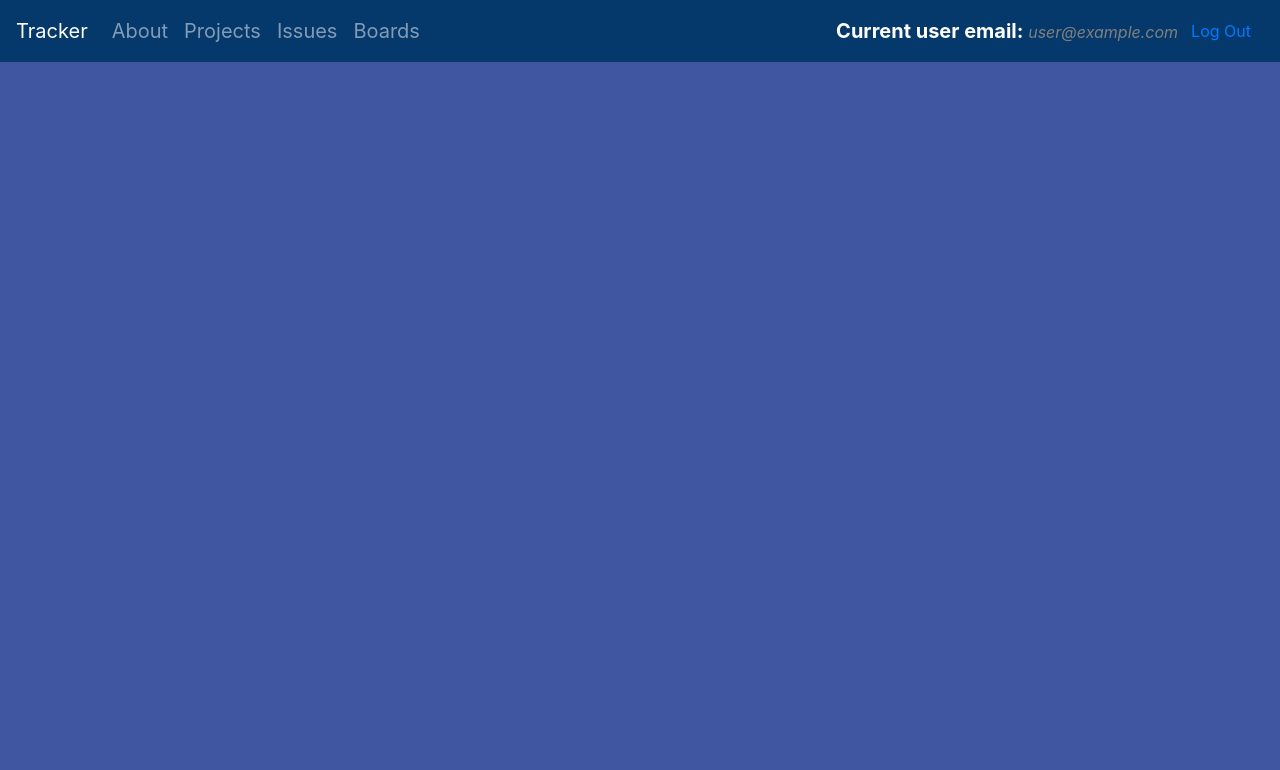
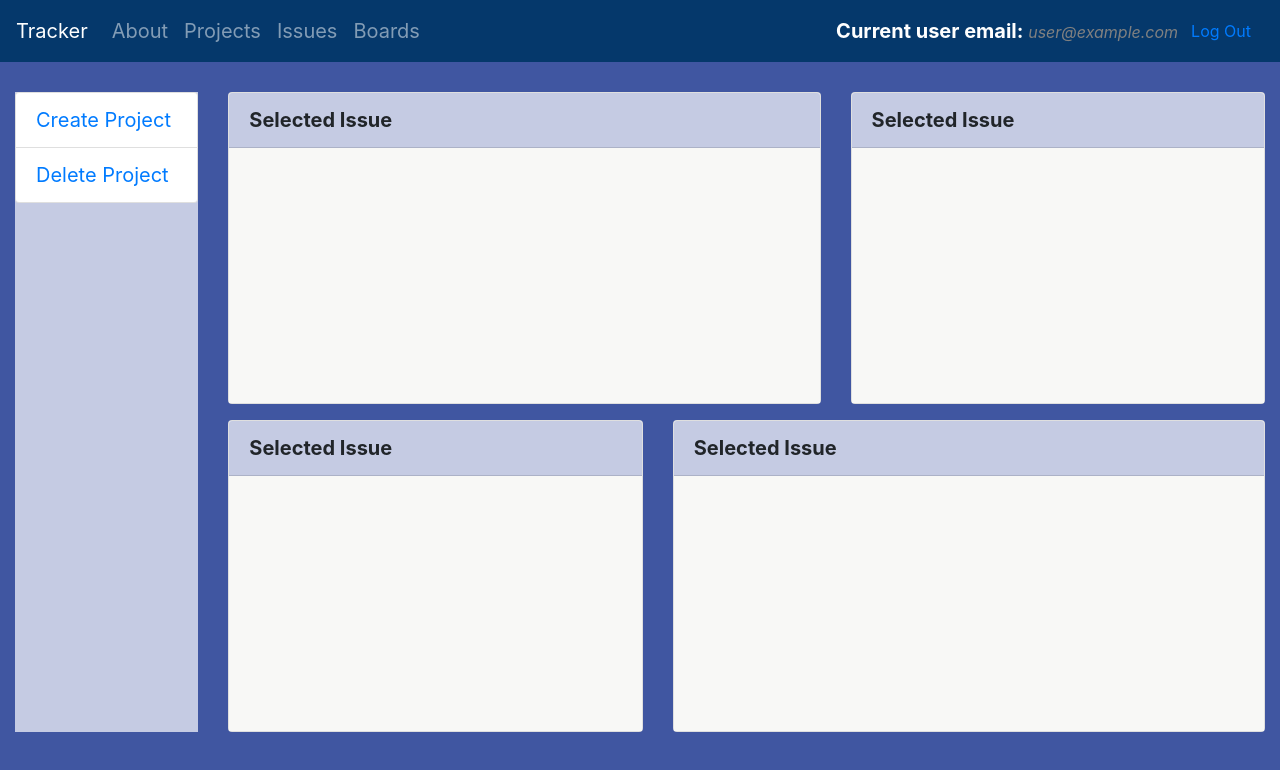
Before and after one commit to lukeweber17/tracker-development, a React (Create React App) app: page /projects in a window 1280 px wide. Shown: the top 770 px of the page. Built offline with nearby package versions, Linux system fonts and the light colour scheme; no server answers; sample sign-in values are in the browser's storage.

Commit message:
added Projects page, layout mostly

```diff
--- a/src/components/issues/IssuesContent.js
+++ b/src/components/issues/IssuesContent.js
@@ -87,6 +87,7 @@ export default class IssuesContent extends React.Component {
                             columns={columns}
                             rowStyle={rowStyle}
                             rowEvents={rowEvents}
+                            className="react-bootstrap-table"
                         />
                     </Card>
                 </Col>
--- /dev/null
+++ b/src/components/projects/CreateProject.js
@@ -0,0 +1,59 @@
+import React, { useState, useRef } from 'react'
+import { ToggleButton, Button, Modal, Form, ButtonGroup, Row, Col } from 'react-bootstrap'
+import "../../styles/issues/createissue.css"
+import { db, auth } from '../../firebase';
+
+export default function CreateProject() {
+
+    const titleRef = useRef()
+    const boardRef = useRef()
+
+    const id = auth.currentUser.uid
+
+    function handleSubmit() {
+        const date = new Date()
+        const fullDate = date.getMonth() + 1 + "/" + date.getDate() + "/" + date.getFullYear()
+        const dateValue = fullDate
+
+        db.ref("users/" + id + "/dashboards/projects").push({
+            title: titleRef.current.value,
+            board: boardRef.current.value,
+            date: dateValue
+        });
+    }
+
+    return (
+        <>
+            <Modal.Header closeButton>
+                <Modal.Title>Create New Project</Modal.Title>
+            </Modal.Header>
+            <Modal.Body>
+                <Form onSubmit={handleSubmit}>
+
+                    <Form.Group controlId="string">
+                        <Form.Label>Title</Form.Label>
+                        <Form.Control ref={titleRef} type="text" placeholder="Title" />
+                    </Form.Group>
+
+
+                    <Row>
+                        <Col xs={6}>
+                            <Form.Group controlId="string">
+                                <Form.Label>Board</Form.Label>
+                                <Form.Control ref={boardRef} type="text" placeholder="Project" />
+                            </Form.Group>
+                        </Col>
+                    </Row>
+
+
+
+                    <Modal.Footer>
+                        <Button variant="primary" type="submit">
+                            Create!
+                        </Button>
+                    </Modal.Footer>
+                </Form>
+            </Modal.Body>
+        </>
+    );
+}
--- /dev/null
+++ b/src/components/projects/ProjectSidebar.js
@@ -0,0 +1,33 @@
+import React, { useState } from 'react'
+import CreateProject from "./CreateProject"
+import DeleteProject from "./DeleteProject"
+import "../../styles/issues/issuesidebar.css"
+import { Link } from "react-router-dom"
+import { Modal } from "react-bootstrap"
+
+export default function ProjectSidebar() {
+
+    const [show, setShow] = useState(false);
+    const [show2, setShow2] = useState(false);
+
+    const handleClose = () => setShow(false);
+    const handleClose2 = () => setShow2(false);
+
+    const handleShow = () => setShow(true);
+    const handleShow2 = () => setShow2(true);
+
+    return (
+        <div class="sidebar">
+            <Modal show={show} onHide={handleClose}>
+                <CreateProject />
+            </Modal>
+            <Modal show={show2} onHide={handleClose2}>
+                <DeleteProject />
+            </Modal>
+            <ul className="list-group">
+                <li class="list-group-item"><Link onClick={handleShow}>Create Project</Link></li>
+                <li class="list-group-item"><Link onClick={handleShow2}>Delete Project</Link></li>
+            </ul>
+        </div>
+    )
+}
--- a/src/components/projects/Projects.js
+++ b/src/components/projects/Projects.js
@@ -1,15 +1,26 @@
 import React from 'react'
 import '../../styles/dashboard/dashboard.css'
+import '../../styles/projects/projects.css'
 import Navigation from '../dashboard/Navigation'
+import ProjectsContent from './ProjectsContent'
+import ProjectSidebar from './ProjectSidebar'
+import { Container, Col, Row } from 'react-bootstrap'
 
 export default function Projects() {
     return (
         <html>
-        <body>
-            <div class="full-page">
-                <Navigation />
-            </div>
-        </body>
+            <body>
+                <div class="full-page">
+                    <Navigation />
+                    <Container fluid className="full-container">
+                        <Row>
+                            <Col xs={2}><ProjectSidebar /></Col>
+                            <Col xs={10}><ProjectsContent /></Col>
+                        </Row>
+                    </Container>
+
+                </div>
+            </body>
         </html>
     )
 }
--- /dev/null
+++ b/src/components/projects/ProjectsContent.js
@@ -0,0 +1,64 @@
+import React from 'react'
+import { Card, Col, Row } from "react-bootstrap"
+import "../../styles/projects/projectscontent.css"
+import { db, auth } from '../../firebase'
+import 'bootstrap/dist/css/bootstrap.min.css'
+
+export default class ProjectsContent extends React.Component {
+    constructor(props) {
+        super(props);
+
+        this.state = {
+            // issueslist: [],
+            // currTitle: "",
+
+        };
+    }
+
+    render() {
+        return (
+            <div className="wrapper">
+                <Row className="top-row">
+                    <Col xs={7}>
+                        <Card className="card">
+                            <Card.Header style={{ backgroundColor: '#c5cbe3', color: '#212529', fontWeight: 'bold' }}>Selected Issue</Card.Header>
+
+                            <Card.Body style={{ backgroundColor: '#f8f8f6' }}>
+
+                            </Card.Body>
+                        </Card>
+                    </Col>
+                    <Col xs={5}>
+                        <Card className="card">
+                            <Card.Header style={{ backgroundColor: '#c5cbe3', color: '#212529', fontWeight: 'bold' }}>Selected Issue</Card.Header>
+
+                            <Card.Body style={{ backgroundColor: '#f8f8f6' }}>
+
+                            </Card.Body>
+                        </Card>
+                    </Col>
+                </Row>
+                <Row className="bottom-row">
+                    <Col xs={5}>
+                        <Card className="card">
+                            <Card.Header style={{ backgroundColor: '#c5cbe3', color: '#212529', fontWeight: 'bold' }}>Selected Issue</Card.Header>
+
+                            <Card.Body style={{ backgroundColor: '#f8f8f6' }}>
+
+                            </Card.Body>
+                        </Card>
+                    </Col>
+                    <Col xs={7}>
+                        <Card className="card">
+                            <Card.Header style={{ backgroundColor: '#c5cbe3', color: '#212529', fontWeight: 'bold' }}>Selected Issue</Card.Header>
+
+                            <Card.Body style={{ backgroundColor: '#f8f8f6' }}>
+
+                            </Card.Body>
+                        </Card>
+                    </Col>
+                </Row>
+            </div>
+        );
+    }
+}
--- a/src/styles/issues/issuescontent.css
+++ b/src/styles/issues/issuescontent.css
@@ -14,3 +14,11 @@
 .card-content {
     font-size: 14px;
 }
+
+.react-bootstrap-table {
+    height: 80vh;
+    overflow-y: scroll;
+}
+.react-bootstrap-table.thead {
+    position: sticky;
+}
--- /dev/null
+++ b/src/styles/projects/projects.css
@@ -0,0 +1,7 @@
+.body {
+    height: 100%;
+}
+
+.wrapper {
+    height: 80vh;
+}
--- /dev/null
+++ b/src/styles/projects/projectscontent.css
@@ -0,0 +1,16 @@
+.top-row {
+    height: 39vh;
+}
+
+.bottom-row {
+    margin-top: 2vh;
+    height: 39vh;
+
+}
+
+.card {
+    background-color: #c5cbe3;
+
+    height: 100%;
+    width: 100%;
+}
```
Also changed, not shown: src/components/projects/DeleteProject.js (added), 1 other file (tests, documents, lock files or other folders).
